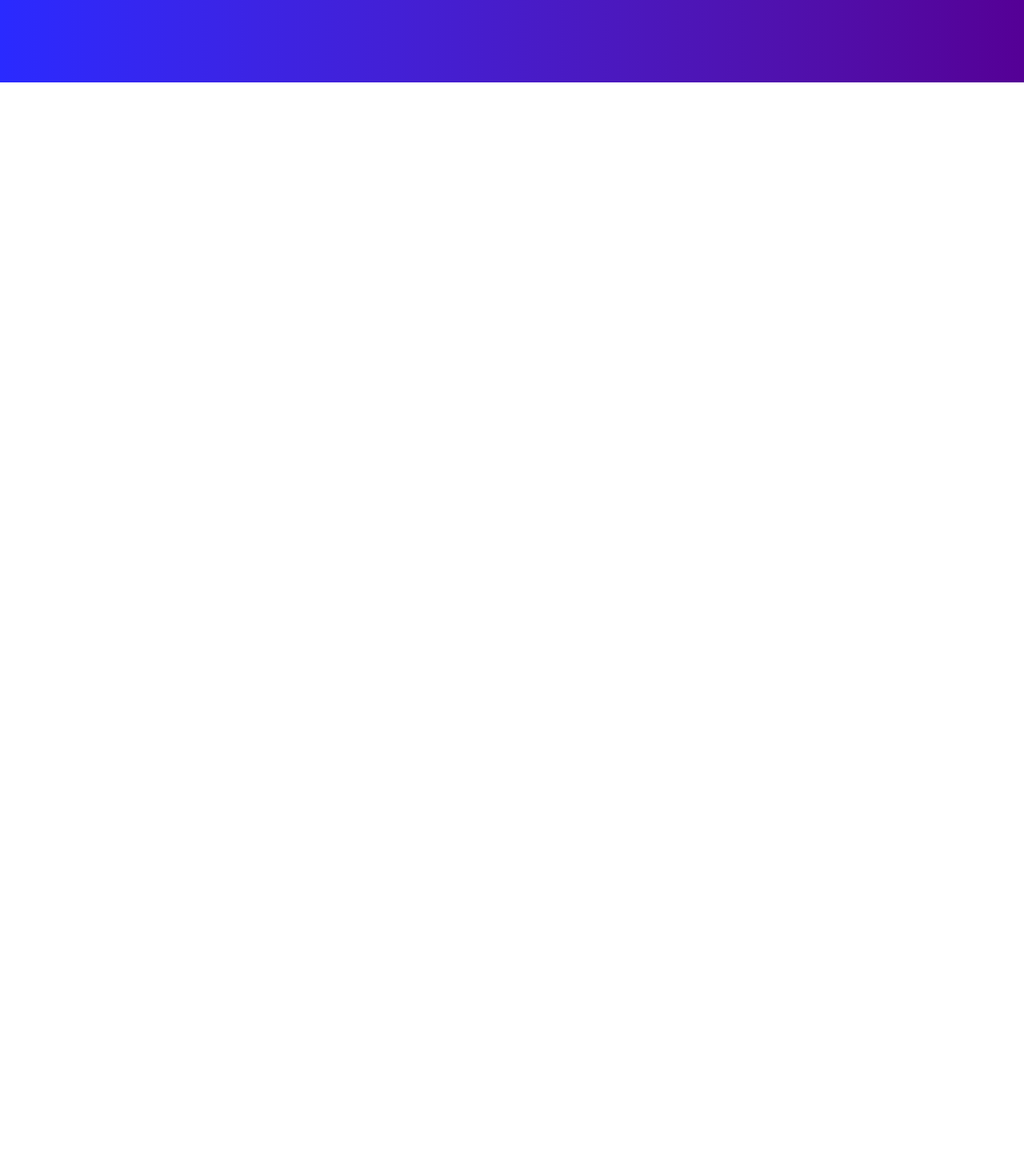
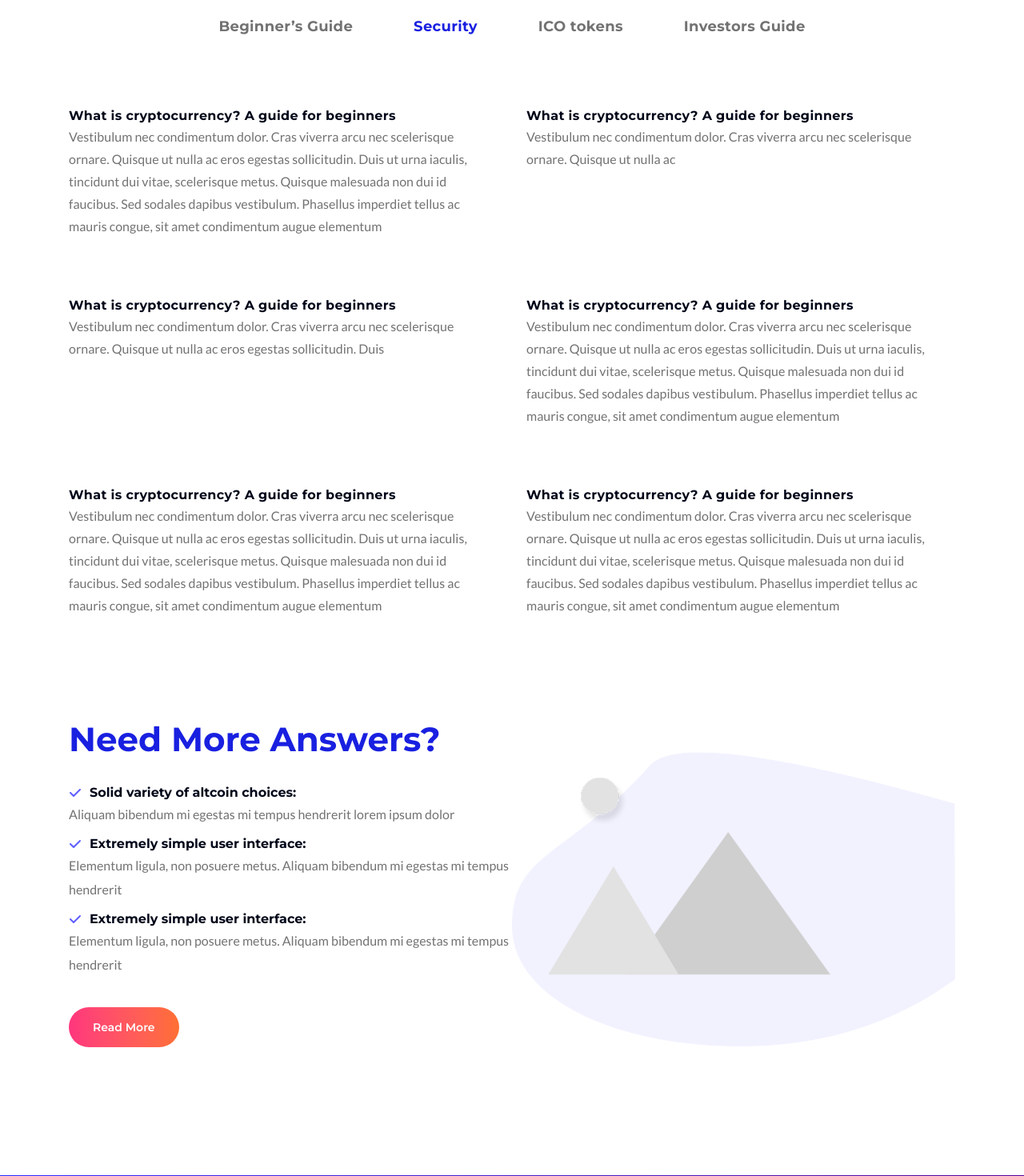
Before and after one commit to dev-abirhossen/Monner, a React (Vite) app: page /sequrity in a window 1280 px wide. Shown: the part 640-2110 px from the top of the page at 80% size. Before the commit the page ends 800 px from the top, so only its background shows below. Built offline with nearby package versions, Linux system fonts and the light colour scheme.

Commit message:
faq page done

```diff
--- a/src/components/layout/FaqLayout.jsx
+++ b/src/components/layout/FaqLayout.jsx
@@ -2,14 +2,19 @@ import React from 'react'
 import FaqBar from './FaqBar'
 import { Outlet } from 'react-router-dom'
 import Container from '../common/Container'
-import FaqIndex from '../../pages/faqPage/FaqIndex'
+import Questions from '../pages/faq/Questions'
+import Answer from '../pages/faq/Answer'
 
 const FaqLayout = () => {
     return (
         <section>
+            <Questions />
             <Container>
+                <div>
                     <FaqBar />
                     <Outlet />
+                </div>
+                <Answer/>
             </Container>
         </section>
     )
--- /dev/null
+++ b/src/components/pages/faq/Answer.jsx
@@ -0,0 +1,39 @@
+import React from 'react'
+import Container from '../../common/Container'
+import { answerData } from '../../../dummyData/answerData'
+import Paragraph from '../../utils/Paragraph'
+import { FaCheck } from "react-icons/fa6";
+import PrimaryBtn from '../../utils/PrimaryBtn';
+import Image from '../../utils/Image';
+import answerImg from '../../../assets/images/answerImg.png'
+
+const Answer = () => {
+    return (
+        <section>
+            <Container>
+                <div className='grid grid-cols-2 items-center '>
+                    <div className='mt-30.5 mb-40'>
+                    <h5 className='font-Monts font-bold text-[42px] text-[#1920E0] '>Need More Answers?</h5>
+                    <ul className='flex flex-col gap-2.5 mt-5.75'>
+                        {answerData.map((item, index) => (
+                            <li key={index}>
+                                <div className='flex items-center gap-2.5'>
+                                    <FaCheck className='text-blue' />
+                                    <h5 className='font-bold font-Monts text-base text-black1 leading-6'>{item.label}</h5>
+                                </div>
+                                <Paragraph className={"font-normal font-lato text-gray2 leading-7.5 text-base"} text={item.desc} />
+                            </li>
+                        ))}
+                    </ul>
+                    <PrimaryBtn className={"bg-linear-to-r from-[#FF357D] to-[#FF6F33] text-white mt-9.5"} text={"Read More"}/>
+                </div>
+                <div>
+                    <Image src={answerImg} alt='answerImg'/>
+                </div>
+                </div>
+            </Container>
+        </section>
+    )
+}
+
+export default Answer
--- /dev/null
+++ b/src/dummyData/answerData.js
@@ -0,0 +1,17 @@
+export const answerData = [
+    {
+        id: 0,
+        label: "Solid variety of altcoin choices:",
+        desc:"Aliquam bibendum mi egestas mi tempus hendrerit lorem ipsum dolor "
+    },
+    {
+        id: 0,
+        label: "Extremely simple user interface:",
+        desc:"Elementum ligula, non posuere metus. Aliquam bibendum mi egestas mi tempus hendrerit"
+    },
+    {
+        id: 0,
+        label: "Extremely simple user interface:",
+        desc:"Elementum ligula, non posuere metus. Aliquam bibendum mi egestas mi tempus hendrerit "
+    },
+]
--- a/src/pages/faqPage/FaqIndex.jsx
+++ b/src/pages/faqPage/FaqIndex.jsx
@@ -5,8 +5,7 @@ import FaqLayout from '../../components/layout/FaqLayout'
 const FaqIndex = () => {
   return (
     <>
-     <Questions/>
-     <FaqLayout/>
+      <FaqLayout />
     </>
   )
 }
--- a/src/pages/faqPage/faqSequrityPage/SequrityIndex.jsx
+++ b/src/pages/faqPage/faqSequrityPage/SequrityIndex.jsx
@@ -1,8 +1,37 @@
 import React from 'react'
+import Paragraph from '../../../components/utils/Paragraph'
 
 const SequrityIndex = () => {
   return (
-    <div>SequrityIndex</div>
+    <section>
+        <div className='mt-12.25 grid grid-cols-2 gap-9'>
+            <div className='mt-9.25'>
+                <h5 className='font-bold font-Monts text-black1 text-base leading-6 tracking-[0.33px]'>What is cryptocurrency? A guide for beginners</h5>
+                <Paragraph className={"font-lato font-normal text-base text-gray2 leading-7 max-w-133.5"} text={"Vestibulum nec condimentum dolor. Cras viverra arcu nec scelerisque ornare. Quisque ut nulla ac eros egestas sollicitudin. Duis ut urna iaculis, tincidunt dui vitae, scelerisque metus. Quisque malesuada non dui id faucibus. Sed sodales dapibus vestibulum. Phasellus imperdiet tellus ac mauris congue, sit amet condimentum augue elementum"}/>
+            </div>
+            <div className='mt-9.25'>
+                <h5 className='font-bold font-Monts text-black1 text-base leading-6 tracking-[0.33px]'>What is cryptocurrency? A guide for beginners</h5>
+                <Paragraph className={"font-lato font-normal text-base text-gray2 leading-7 max-w-133.5"} text={"Vestibulum nec condimentum dolor. Cras viverra arcu nec scelerisque ornare. Quisque ut nulla ac "}/>
+            </div>
+            <div className='mt-9.25'>
+                <h5 className='font-bold font-Monts text-black1 text-base leading-6 tracking-[0.33px]'>What is cryptocurrency? A guide for beginners</h5>
+                <Paragraph className={"font-lato font-normal text-base text-gray2 leading-7 max-w-133.5"} text={"Vestibulum nec condimentum dolor. Cras viverra arcu nec scelerisque ornare. Quisque ut nulla ac eros egestas sollicitudin. Duis"}/>
+            </div>
+            <div className='mt-9.25'>
+                <h5 className='font-bold font-Monts text-black1 text-base leading-6 tracking-[0.33px]'>What is cryptocurrency? A guide for beginners</h5>
+                <Paragraph className={"font-lato font-normal text-base text-gray2 leading-7 max-w-133.5"} text={"Vestibulum nec condimentum dolor. Cras viverra arcu nec scelerisque ornare. Quisque ut nulla ac eros egestas sollicitudin. Duis ut urna iaculis, tincidunt dui vitae, scelerisque metus. Quisque malesuada non dui id faucibus. Sed sodales dapibus vestibulum. Phasellus imperdiet tellus ac mauris congue, sit amet condimentum augue elementum"}/>
+            </div>
+            <div className='mt-9.25'>
+                <h5 className='font-bold font-Monts text-black1 text-base leading-6 tracking-[0.33px]'>What is cryptocurrency? A guide for beginners</h5>
+                <Paragraph className={"font-lato font-normal text-base text-gray2 leading-7 max-w-133.5"} text={"Vestibulum nec condimentum dolor. Cras viverra arcu nec scelerisque ornare. Quisque ut nulla ac eros egestas sollicitudin. Duis ut urna iaculis, tincidunt dui vitae, scelerisque metus. Quisque malesuada non dui id faucibus. Sed sodales dapibus vestibulum. Phasellus imperdiet tellus ac mauris congue, sit amet condimentum augue elementum"}/>
+            </div>
+            <div className='mt-9.25'>
+                <h5 className='font-bold font-Monts text-black1 text-base leading-6 tracking-[0.33px]'>What is cryptocurrency? A guide for beginners</h5>
+                <Paragraph className={"font-lato font-normal text-base text-gray2 leading-7 max-w-133.5"} text={"Vestibulum nec condimentum dolor. Cras viverra arcu nec scelerisque ornare. Quisque ut nulla ac eros egestas sollicitudin. Duis ut urna iaculis, tincidunt dui vitae, scelerisque metus. Quisque malesuada non dui id faucibus. Sed sodales dapibus vestibulum. Phasellus imperdiet tellus ac mauris congue, sit amet condimentum augue elementum"}/>
+            </div>
+
+        </div>
+    </section>
   )
 }
 
```
Also changed, not shown: src/assets/images/answerImg.png (added).
